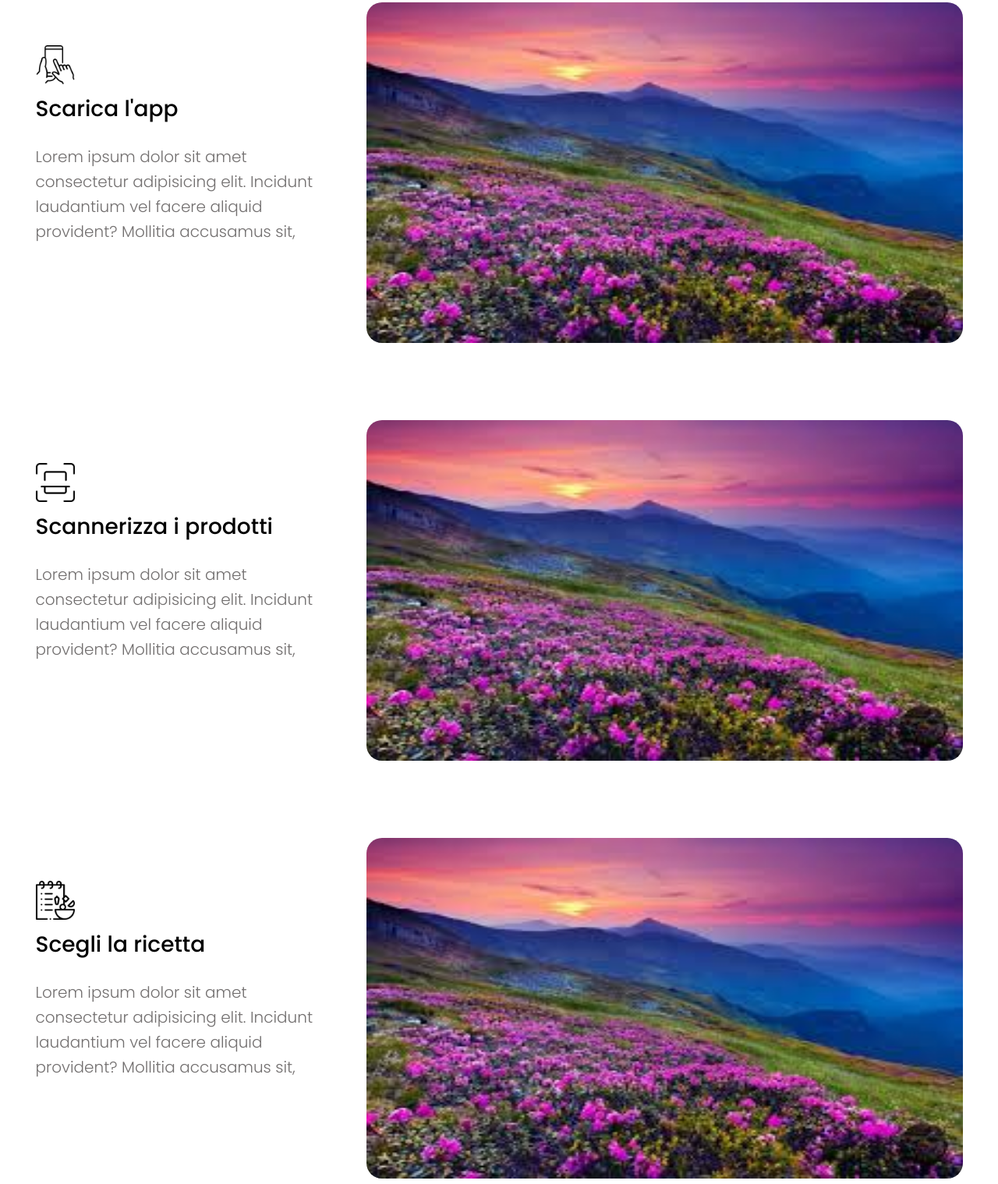
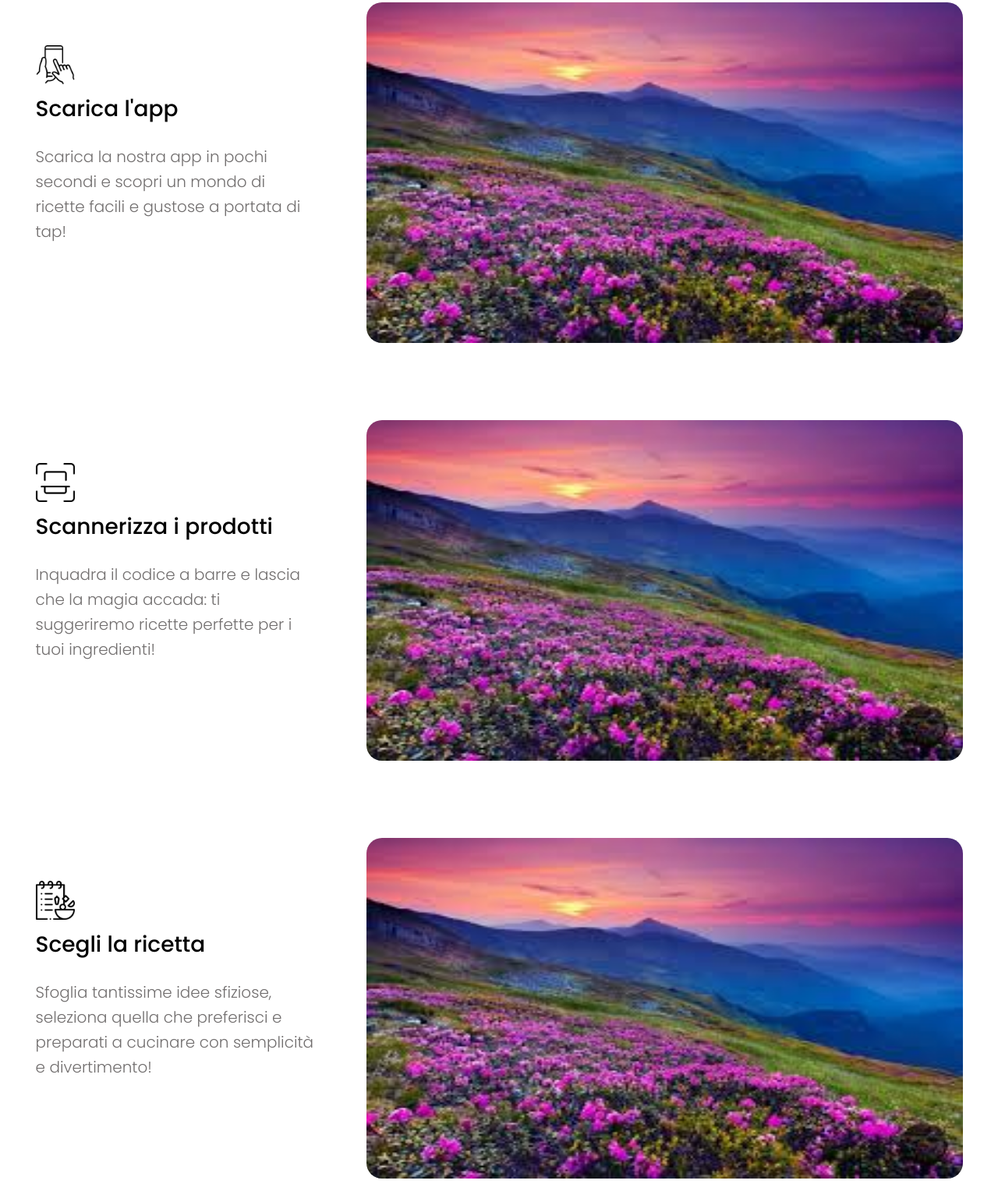
Before and after one commit to Nikola-ra/MealMate, a plain HTML site: page site/public/index.html in a window 1280 px wide. Shown: the part 1017-2536 px from the top of the page at 78% size. Drawn offline with nearby package versions, Linux system fonts and the light colour scheme.

Commit message:
aggiunte descrizioni immagine

```diff
--- a/site/public/index.html
+++ b/site/public/index.html
@@ -56,7 +56,7 @@
           Scarica l'app
         </div>
         <div class="paragrafo-container">
-          Lorem ipsum dolor sit amet consectetur adipisicing elit. Incidunt laudantium vel facere aliquid provident? Mollitia accusamus sit,
+          Scarica la nostra app in pochi secondi e scopri un mondo di ricette facili e gustose a portata di tap!
         </div>
       </div>
       <div class="div">
@@ -71,7 +71,7 @@
           Scannerizza i prodotti
         </div>
         <div class="paragrafo-container">
-          Lorem ipsum dolor sit amet consectetur adipisicing elit. Incidunt laudantium vel facere aliquid provident? Mollitia accusamus sit,
+          Inquadra il codice a barre e lascia che la magia accada: ti suggeriremo ricette perfette per i tuoi ingredienti!
         </div>
       </div>
       <div class="div">
@@ -86,7 +86,7 @@
           Scegli la ricetta
         </div>
         <div class="paragrafo-container">
-          Lorem ipsum dolor sit amet consectetur adipisicing elit. Incidunt laudantium vel facere aliquid provident? Mollitia accusamus sit,
+          Sfoglia tantissime idee sfiziose, seleziona quella che preferisci e preparati a cucinare con semplicità e divertimento!
         </div>
       </div>
       <div class="div">
@@ -101,7 +101,7 @@
           Goditi il piatto
         </div>
         <div class="paragrafo-container">
-          Lorem ipsum dolor sit amet consectetur adipisicing elit. Incidunt laudantium vel facere aliquid provident? Mollitia accusamus sit,
+          Assapora il tuo capolavoro culinario e condividi il risultato con gli amici. Buon appetito con un tocco di tecnologia!
         </div>
       </div>
       <div class="div">
```
